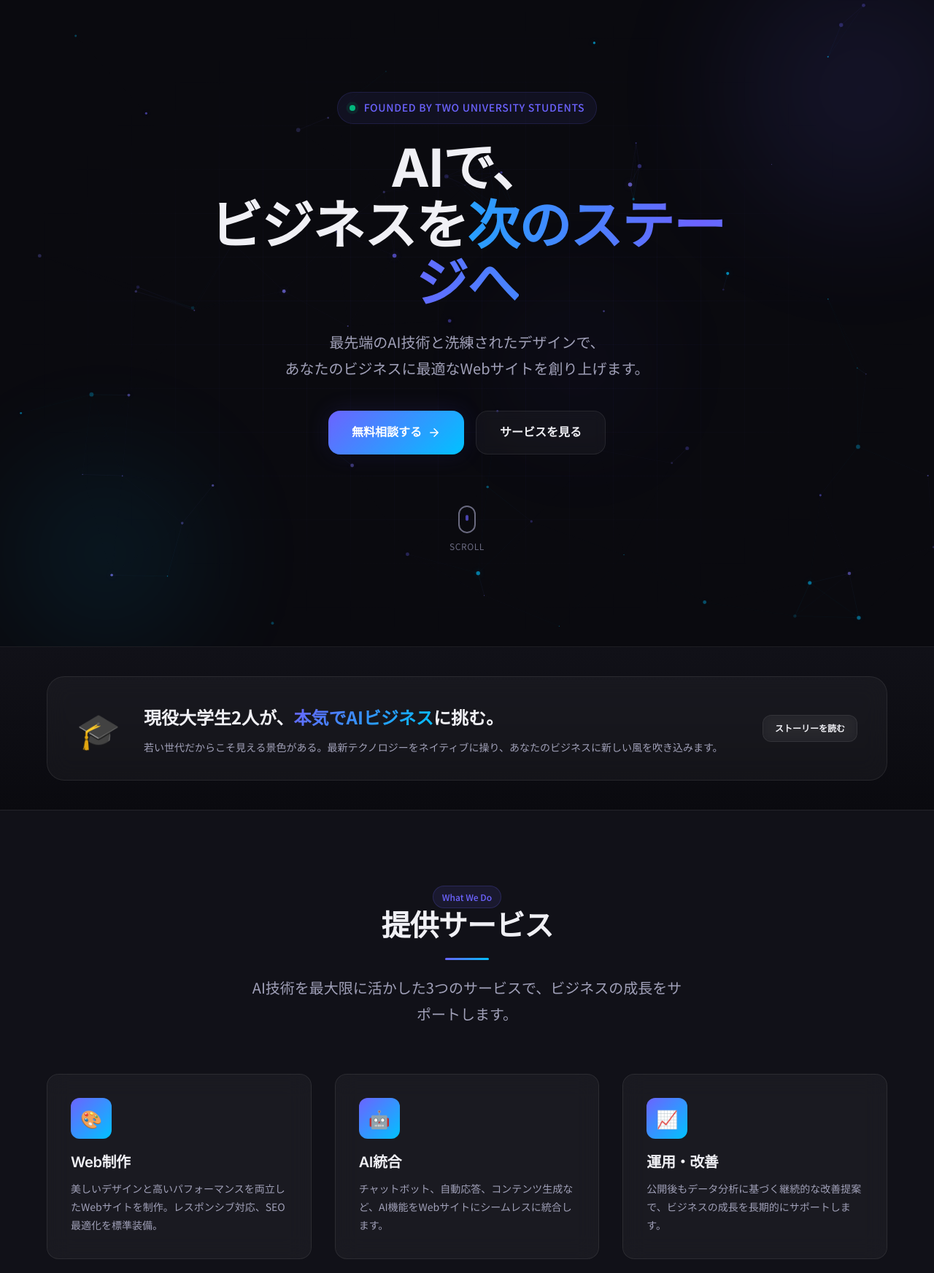
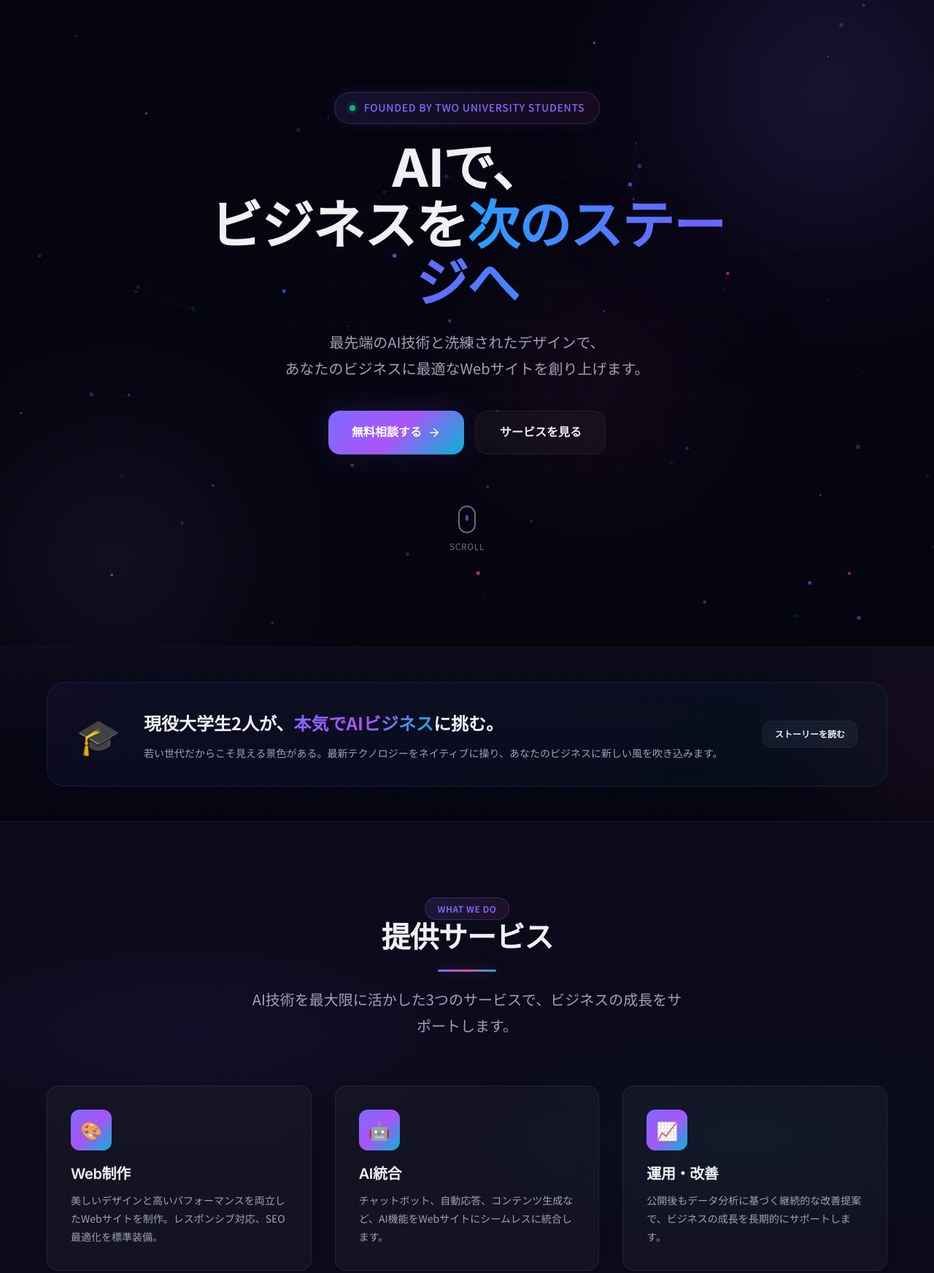
Before and after one commit to LevitassAI/levitass-ai-website, a plain HTML site: page index.html in a window 1280 px wide. Shown: the part 80-1825 px from the top of the page at 73% size. Drawn offline with Linux system fonts and the light colour scheme.

Commit message:
style: vivid color upgrade - purple/pink/cyan palette, richer orbs, mesh gradients, animated borders

```diff
--- a/css/components.css
+++ b/css/components.css
@@ -249,37 +249,37 @@
   height: 100%;
 }
 
-/* Gradient Orbs */
+/* Gradient Orbs — vivid purple/pink/cyan */
 .hero__orb {
   position: absolute;
   border-radius: 50%;
-  filter: blur(80px);
-  opacity: 0.4;
+  filter: blur(100px);
+  opacity: 0.5;
   animation: orb-float 20s ease-in-out infinite;
 }
 
 .hero__orb--1 {
-  width: 500px;
-  height: 500px;
-  background: radial-gradient(circle, rgba(108, 99, 255, 0.4), transparent 70%);
-  top: -10%;
+  width: 600px;
+  height: 600px;
+  background: radial-gradient(circle, rgba(124, 107, 255, 0.5), rgba(168, 85, 247, 0.2), transparent 70%);
+  top: -15%;
   right: -10%;
   animation-delay: 0s;
 }
 
 .hero__orb--2 {
-  width: 400px;
-  height: 400px;
-  background: radial-gradient(circle, rgba(0, 194, 255, 0.3), transparent 70%);
-  bottom: -5%;
-  left: -5%;
+  width: 500px;
+  height: 500px;
+  background: radial-gradient(circle, rgba(6, 182, 212, 0.4), rgba(236, 72, 153, 0.15), transparent 70%);
+  bottom: -10%;
+  left: -8%;
   animation-delay: -7s;
 }
 
 .hero__orb--3 {
-  width: 300px;
-  height: 300px;
-  background: radial-gradient(circle, rgba(108, 99, 255, 0.2), transparent 70%);
+  width: 350px;
+  height: 350px;
+  background: radial-gradient(circle, rgba(236, 72, 153, 0.3), transparent 70%);
   top: 40%;
   left: 50%;
   transform: translateX(-50%);
@@ -288,9 +288,9 @@
 
 @keyframes orb-float {
   0%, 100% { transform: translate(0, 0) scale(1); }
-  25% { transform: translate(30px, -40px) scale(1.05); }
-  50% { transform: translate(-20px, 20px) scale(0.95); }
-  75% { transform: translate(15px, 30px) scale(1.02); }
+  25% { transform: translate(40px, -50px) scale(1.08); }
+  50% { transform: translate(-30px, 30px) scale(0.92); }
+  75% { transform: translate(20px, 40px) scale(1.04); }
 }
 
 /* Grid overlay */
@@ -298,11 +298,11 @@
   position: absolute;
   inset: 0;
   background-image:
-    linear-gradient(rgba(108, 99, 255, 0.03) 1px, transparent 1px),
-    linear-gradient(90deg, rgba(108, 99, 255, 0.03) 1px, transparent 1px);
-  background-size: 60px 60px;
-  mask-image: radial-gradient(ellipse at center, black 30%, transparent 70%);
-  -webkit-mask-image: radial-gradient(ellipse at center, black 30%, transparent 70%);
+    linear-gradient(rgba(124, 107, 255, 0.04) 1px, transparent 1px),
+    linear-gradient(90deg, rgba(124, 107, 255, 0.04) 1px, transparent 1px);
+  background-size: 50px 50px;
+  mask-image: radial-gradient(ellipse at center, black 20%, transparent 75%);
+  -webkit-mask-image: radial-gradient(ellipse at center, black 20%, transparent 75%);
 }
 
 .hero__content {
@@ -322,10 +322,11 @@
   letter-spacing: var(--letter-spacing-wide);
   text-transform: uppercase;
   margin-bottom: var(--space-5);
-  padding: var(--space-2) var(--space-4);
-  background: rgba(108, 99, 255, 0.08);
-  border: 1px solid rgba(108, 99, 255, 0.15);
+  padding: var(--space-2) var(--space-5);
+  background: linear-gradient(135deg, rgba(124, 107, 255, 0.12), rgba(236, 72, 153, 0.08));
+  border: 1px solid rgba(124, 107, 255, 0.25);
   border-radius: var(--radius-full);
+  box-shadow: 0 0 20px rgba(124, 107, 255, 0.1);
 }
 
 .hero__tagline-dot {
@@ -429,10 +430,23 @@
 
 /* ── Founder Banner ── */
 .founder-banner {
-  padding: var(--space-10) 0;
+  padding: var(--space-12) 0;
   background: linear-gradient(180deg, var(--color-bg-secondary) 0%, var(--color-bg-primary) 100%);
   border-top: 1px solid var(--color-border);
   border-bottom: 1px solid var(--color-border);
+  position: relative;
+  overflow: hidden;
+}
+
+.founder-banner::before {
+  content: '';
+  position: absolute;
+  top: -50%;
+  right: -20%;
+  width: 500px;
+  height: 500px;
+  background: radial-gradient(circle, rgba(236, 72, 153, 0.06), transparent 70%);
+  pointer-events: none;
 }
 
 .founder-banner__inner {
@@ -440,11 +454,12 @@
   align-items: center;
   gap: var(--space-8);
   padding: var(--space-8) var(--space-10);
-  background: var(--glass-bg);
-  border: 1px solid var(--glass-border);
+  background: linear-gradient(135deg, rgba(124, 107, 255, 0.06), rgba(6, 182, 212, 0.04));
+  border: 1px solid rgba(124, 107, 255, 0.15);
   border-radius: var(--radius-2xl);
   backdrop-filter: blur(var(--glass-blur));
   -webkit-backdrop-filter: blur(var(--glass-blur));
+  position: relative;
 }
 
 .founder-banner__icon {
@@ -483,6 +498,7 @@
 .card--hover-glow {
   position: relative;
   overflow: hidden;
+  transition: all var(--transition-base);
 }
 
 .card--hover-glow::before {
@@ -491,8 +507,8 @@
   top: 0;
   left: 0;
   right: 0;
-  height: 2px;
-  background: var(--color-accent-gradient);
+  height: 3px;
+  background: var(--color-accent-gradient-vivid);
   transform: scaleX(0);
   transform-origin: left;
   transition: transform var(--transition-slow);
@@ -500,6 +516,12 @@
 
 .card--hover-glow:hover::before {
   transform: scaleX(1);
+}
+
+.card--hover-glow:hover {
+  border-color: rgba(124, 107, 255, 0.3);
+  box-shadow: 0 8px 40px rgba(124, 107, 255, 0.1), 0 0 80px rgba(124, 107, 255, 0.05);
+  background: linear-gradient(180deg, rgba(124, 107, 255, 0.06) 0%, rgba(255, 255, 255, 0.02) 100%);
 }
 
 .card__arrow {
@@ -525,8 +547,8 @@
   left: -50%;
   width: 200%;
   height: 200%;
-  background: radial-gradient(circle at center, rgba(108, 99, 255, 0.06) 0%, transparent 50%);
-  animation: card-glow-rotate 10s linear infinite;
+  background: conic-gradient(from 0deg, rgba(124, 107, 255, 0.08), rgba(236, 72, 153, 0.06), rgba(6, 182, 212, 0.08), rgba(124, 107, 255, 0.08));
+  animation: card-glow-rotate 12s linear infinite;
 }
 
 @keyframes card-glow-rotate {
@@ -705,22 +727,25 @@
   display: inline-flex;
   align-items: center;
   gap: var(--space-2);
-  padding: var(--space-1) var(--space-3);
+  padding: var(--space-1) var(--space-4);
   font-size: var(--font-size-xs);
-  font-weight: var(--font-weight-medium);
+  font-weight: var(--font-weight-semibold);
   border-radius: var(--radius-full);
-  background: rgba(108, 99, 255, 0.1);
+  background: linear-gradient(135deg, rgba(124, 107, 255, 0.15), rgba(236, 72, 153, 0.1));
   color: var(--color-accent-start);
-  border: 1px solid rgba(108, 99, 255, 0.2);
+  border: 1px solid rgba(124, 107, 255, 0.25);
+  letter-spacing: var(--letter-spacing-wide);
+  text-transform: uppercase;
 }
 
 /* ── Divider ── */
 .divider {
-  width: 60px;
+  width: 80px;
   height: 3px;
-  background: var(--color-accent-gradient);
+  background: var(--color-accent-gradient-vivid);
   border-radius: var(--radius-full);
   margin: var(--space-5) auto;
+  box-shadow: 0 0 16px rgba(124, 107, 255, 0.3);
 }
 
 /* ── Table ── */
@@ -841,13 +866,30 @@
 .cta-section::before {
   content: '';
   position: absolute;
-  top: -100px;
+  top: -200px;
   left: 50%;
   transform: translateX(-50%);
-  width: 600px;
-  height: 600px;
-  background: radial-gradient(circle, rgba(108, 99, 255, 0.08) 0%, transparent 70%);
+  width: 800px;
+  height: 800px;
+  background: radial-gradient(circle, rgba(124, 107, 255, 0.12) 0%, rgba(236, 72, 153, 0.06) 30%, transparent 60%);
   pointer-events: none;
+  animation: cta-pulse 8s ease-in-out infinite;
+}
+
+.cta-section::after {
+  content: '';
+  position: absolute;
+  bottom: -100px;
+  left: 20%;
+  width: 400px;
+  height: 400px;
+  background: radial-gradient(circle, rgba(6, 182, 212, 0.08) 0%, transparent 60%);
+  pointer-events: none;
+}
+
+@keyframes cta-pulse {
+  0%, 100% { opacity: 1; transform: translateX(-50%) scale(1); }
+  50% { opacity: 0.7; transform: translateX(-50%) scale(1.1); }
 }
 
 .cta-section__title {
--- a/css/layout.css
+++ b/css/layout.css
@@ -18,10 +18,25 @@
 .section {
   padding: var(--section-padding) 0;
   position: relative;
+  overflow: hidden;
 }
 
 .section--alt {
   background-color: var(--color-bg-secondary);
+}
+
+/* Mesh gradient backgrounds for sections */
+.section--alt::before {
+  content: '';
+  position: absolute;
+  top: 0;
+  left: 0;
+  right: 0;
+  bottom: 0;
+  background:
+    radial-gradient(ellipse 80% 50% at 20% 40%, rgba(124, 107, 255, 0.06) 0%, transparent 50%),
+    radial-gradient(ellipse 60% 40% at 80% 60%, rgba(6, 182, 212, 0.04) 0%, transparent 50%);
+  pointer-events: none;
 }
 
 .section__header {
@@ -52,10 +67,10 @@
 }
 
 .nav--scrolled {
-  background-color: rgba(10, 10, 15, 0.85);
+  background-color: rgba(5, 5, 16, 0.9);
   backdrop-filter: blur(var(--glass-blur));
   -webkit-backdrop-filter: blur(var(--glass-blur));
-  box-shadow: 0 1px 0 var(--color-border);
+  box-shadow: 0 1px 0 var(--color-border), var(--shadow-glow);
 }
 
 .nav__inner {
@@ -173,6 +188,18 @@
   background-color: var(--color-bg-secondary);
   border-top: 1px solid var(--color-border);
   padding: var(--space-16) 0 var(--space-8);
+  position: relative;
+}
+
+.footer::before {
+  content: '';
+  position: absolute;
+  bottom: 0;
+  left: 0;
+  right: 0;
+  height: 1px;
+  background: var(--color-accent-gradient);
+  opacity: 0.3;
 }
 
 .footer__grid {
--- a/css/variables.css
+++ b/css/variables.css
@@ -1,12 +1,12 @@
 /* ============================================================
-   Levitass AI — Design Tokens
+   Levitass AI — Design Tokens (Enhanced)
    ============================================================ */
 
 :root {
   /* ── Brand Colors ── */
-  --color-bg-primary:    #0a0a0f;
-  --color-bg-secondary:  #111118;
-  --color-bg-tertiary:   #1a1a24;
+  --color-bg-primary:    #050510;
+  --color-bg-secondary:  #0a0a1a;
+  --color-bg-tertiary:   #12122a;
   --color-bg-card:       rgba(255, 255, 255, 0.03);
   --color-bg-glass:      rgba(255, 255, 255, 0.05);
 
@@ -15,17 +15,22 @@
   --color-text-muted:     #6a6a80;
   --color-text-inverse:   #0a0a0f;
 
-  --color-accent-start:   #6c63ff;
-  --color-accent-end:     #00c2ff;
-  --color-accent-gradient: linear-gradient(135deg, var(--color-accent-start), var(--color-accent-end));
-  --color-accent-gradient-hover: linear-gradient(135deg, #7d75ff, #1ad0ff);
+  /* Enhanced accent colors - more vivid */
+  --color-accent-start:   #7c6bff;
+  --color-accent-mid:     #a855f7;
+  --color-accent-end:     #06b6d4;
+  --color-accent-pink:    #ec4899;
+  --color-accent-gradient: linear-gradient(135deg, var(--color-accent-start), var(--color-accent-mid), var(--color-accent-end));
+  --color-accent-gradient-hover: linear-gradient(135deg, #8d7eff, #b76bff, #22d3ee);
+  --color-accent-gradient-vivid: linear-gradient(135deg, #7c6bff, #ec4899, #06b6d4);
 
   --color-success:  #00d68f;
   --color-warning:  #ffaa00;
   --color-error:    #ff4060;
 
-  --color-border:        rgba(255, 255, 255, 0.08);
-  --color-border-hover:  rgba(255, 255, 255, 0.15);
+  --color-border:        rgba(255, 255, 255, 0.06);
+  --color-border-hover:  rgba(255, 255, 255, 0.12);
+  --color-border-accent: rgba(124, 107, 255, 0.3);
 
   /* ── Typography ── */
   --font-family-en: 'Inter', system-ui, -apple-system, sans-serif;
@@ -57,38 +62,40 @@
   --letter-spacing-wide: 0.05em;
 
   /* ── Spacing ── */
-  --space-1:  0.25rem;  /* 4px */
-  --space-2:  0.5rem;   /* 8px */
-  --space-3:  0.75rem;  /* 12px */
-  --space-4:  1rem;     /* 16px */
-  --space-5:  1.25rem;  /* 20px */
-  --space-6:  1.5rem;   /* 24px */
-  --space-8:  2rem;     /* 32px */
-  --space-10: 2.5rem;   /* 40px */
-  --space-12: 3rem;     /* 48px */
-  --space-16: 4rem;     /* 64px */
-  --space-20: 5rem;     /* 80px */
-  --space-24: 6rem;     /* 96px */
+  --space-1:  0.25rem;
+  --space-2:  0.5rem;
+  --space-3:  0.75rem;
+  --space-4:  1rem;
+  --space-5:  1.25rem;
+  --space-6:  1.5rem;
+  --space-8:  2rem;
+  --space-10: 2.5rem;
+  --space-12: 3rem;
+  --space-16: 4rem;
+  --space-20: 5rem;
+  --space-24: 6rem;
 
   --section-padding: clamp(4rem, 8vw, 7rem);
 
   /* ── Borders & Radius ── */
-  --radius-sm:   0.375rem;  /* 6px */
-  --radius-md:   0.5rem;    /* 8px */
-  --radius-lg:   0.75rem;   /* 12px */
-  --radius-xl:   1rem;      /* 16px */
-  --radius-2xl:  1.5rem;    /* 24px */
+  --radius-sm:   0.375rem;
+  --radius-md:   0.5rem;
+  --radius-lg:   0.75rem;
+  --radius-xl:   1rem;
+  --radius-2xl:  1.5rem;
   --radius-full: 9999px;
 
-  /* ── Shadows ── */
+  /* ── Shadows (Enhanced with color) ── */
   --shadow-sm:  0 1px 2px rgba(0, 0, 0, 0.3);
   --shadow-md:  0 4px 12px rgba(0, 0, 0, 0.4);
   --shadow-lg:  0 8px 32px rgba(0, 0, 0, 0.5);
   --shadow-xl:  0 16px 48px rgba(0, 0, 0, 0.6);
-  --shadow-glow: 0 0 30px rgba(108, 99, 255, 0.15);
+  --shadow-glow: 0 0 40px rgba(124, 107, 255, 0.2);
+  --shadow-glow-pink: 0 0 40px rgba(236, 72, 153, 0.15);
+  --shadow-glow-cyan: 0 0 40px rgba(6, 182, 212, 0.15);
 
   /* ── Glass Effect ── */
-  --glass-blur: 16px;
+  --glass-blur: 20px;
   --glass-bg: rgba(255, 255, 255, 0.04);
   --glass-border: rgba(255, 255, 255, 0.08);
 
--- a/js/animations.js
+++ b/js/animations.js
@@ -63,9 +63,11 @@
 
   function createParticle() {
     var colors = [
-      { r: 108, g: 99, b: 255 },   // Purple
-      { r: 0, g: 194, b: 255 },     // Cyan
-      { r: 130, g: 120, b: 255 }    // Light purple
+      { r: 124, g: 107, b: 255 },   // Purple
+      { r: 168, g: 85, b: 247 },    // Violet
+      { r: 6, g: 182, b: 212 },     // Cyan
+      { r: 236, g: 72, b: 153 },    // Pink
+      { r: 99, g: 102, b: 241 }     // Indigo
     ];
     var color = colors[Math.floor(Math.random() * colors.length)];
     return {
```
